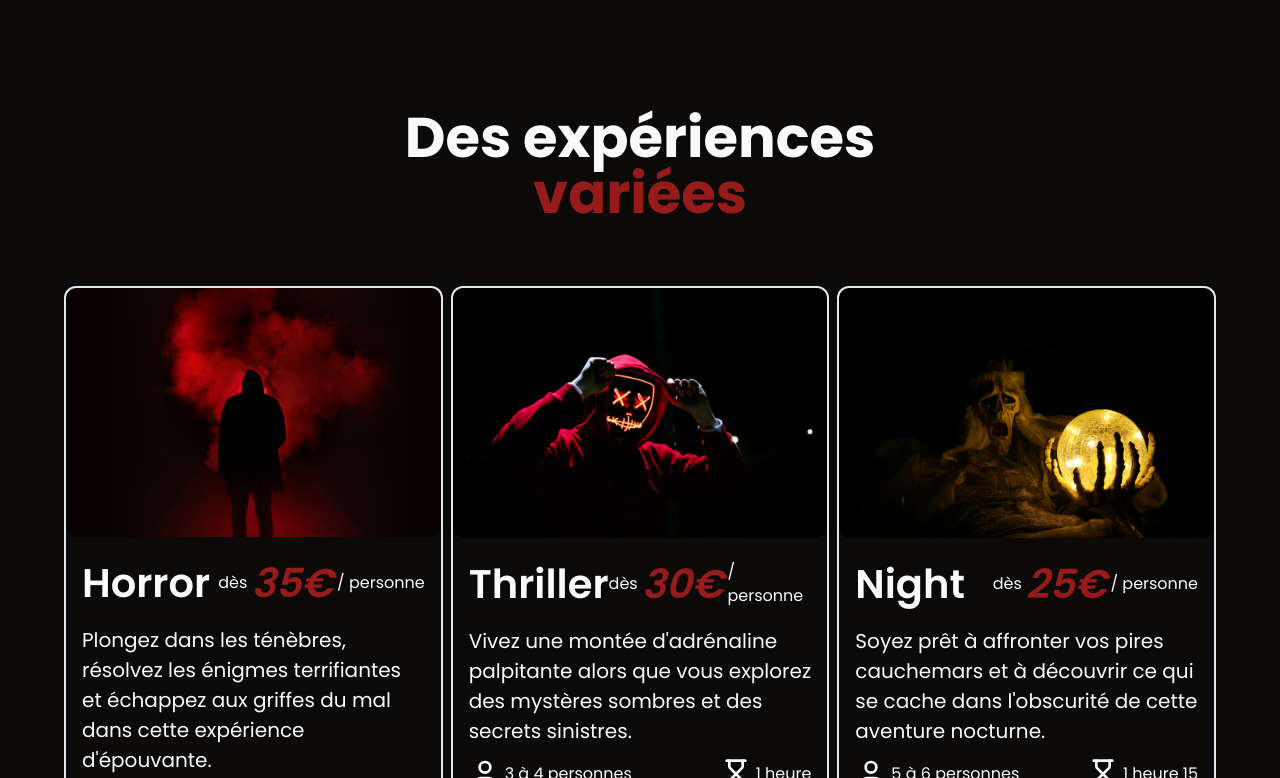
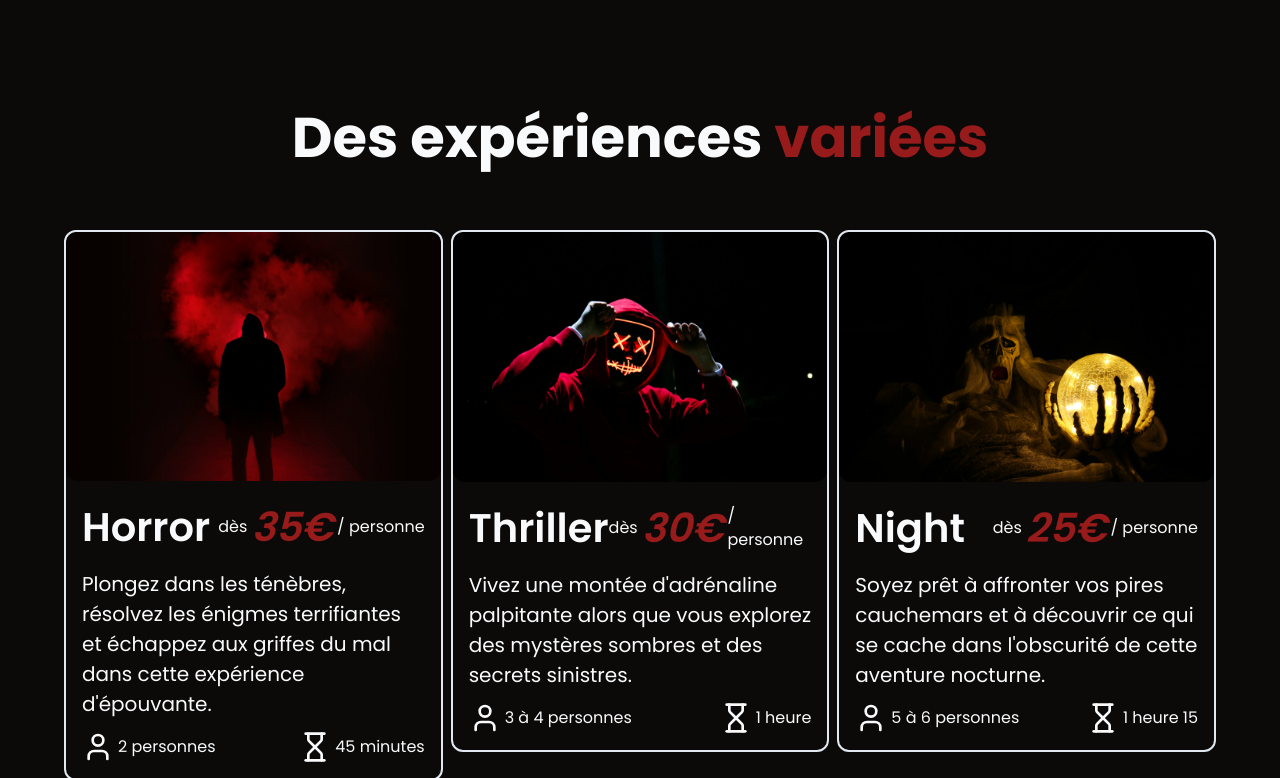
Before and after one commit to SebastienLaurentt/Escape-Game, a Next.js app: page / in a window 1280 px wide. Shown: the part 802-1580 px from the top of the page. Built offline with nearby package versions, Linux system fonts and the light colour scheme.

Commit message:
remove h3 max w

```diff
--- a/app/globals.css
+++ b/app/globals.css
@@ -49,7 +49,7 @@
   }
 
   h2 {
-    @apply text-2xl md:text-4xl lg:text-5xl leading-9 md:leading-[48px] lg:leading-[56px]    font-bold   max-w-[325px] md:max-w-[460px] lg:max-w-[520px];
+    @apply text-2xl md:text-4xl lg:text-5xl leading-9 md:leading-[48px] lg:leading-[56px] font-bold;
   }
 
   h3 {
```
